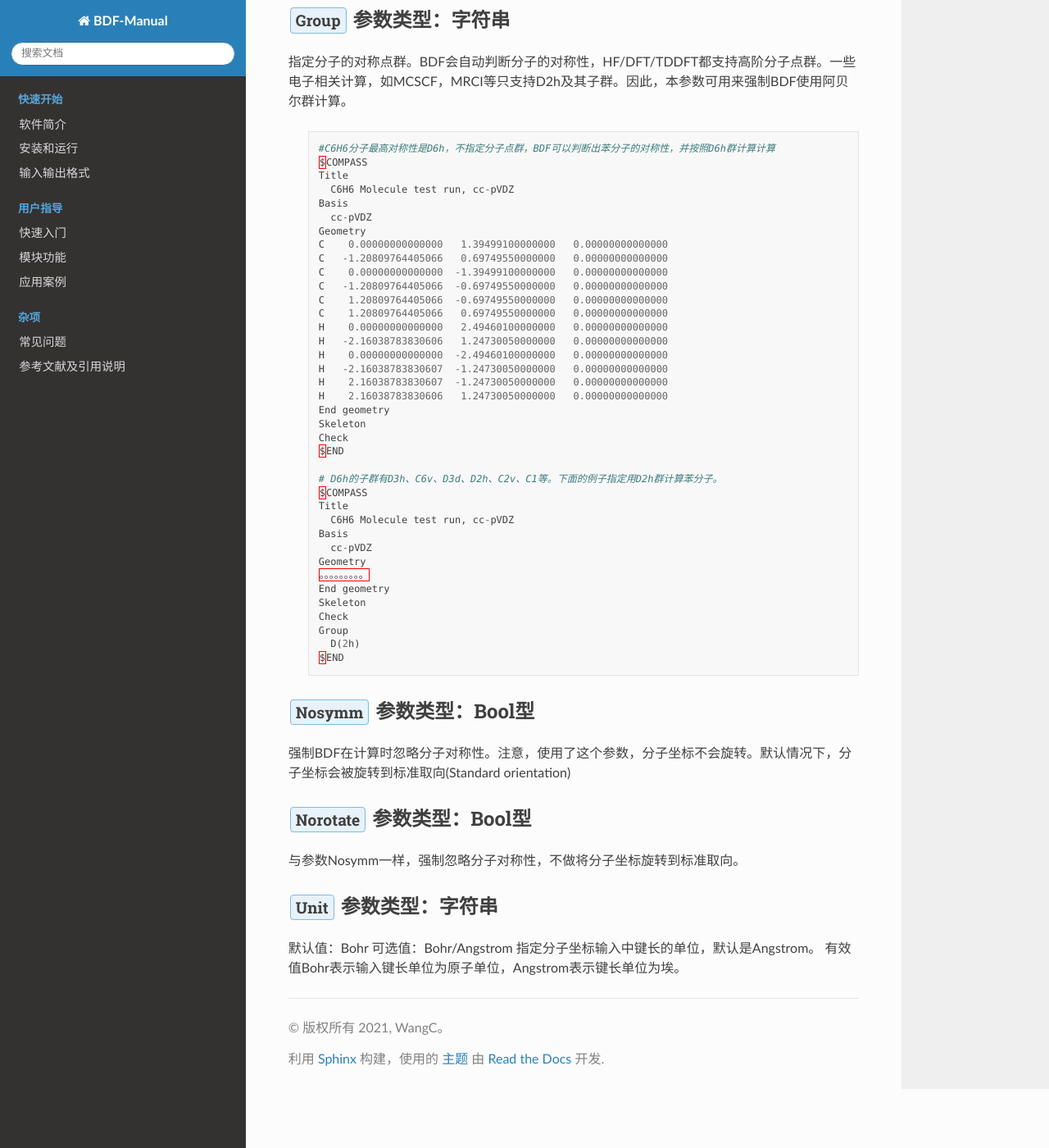
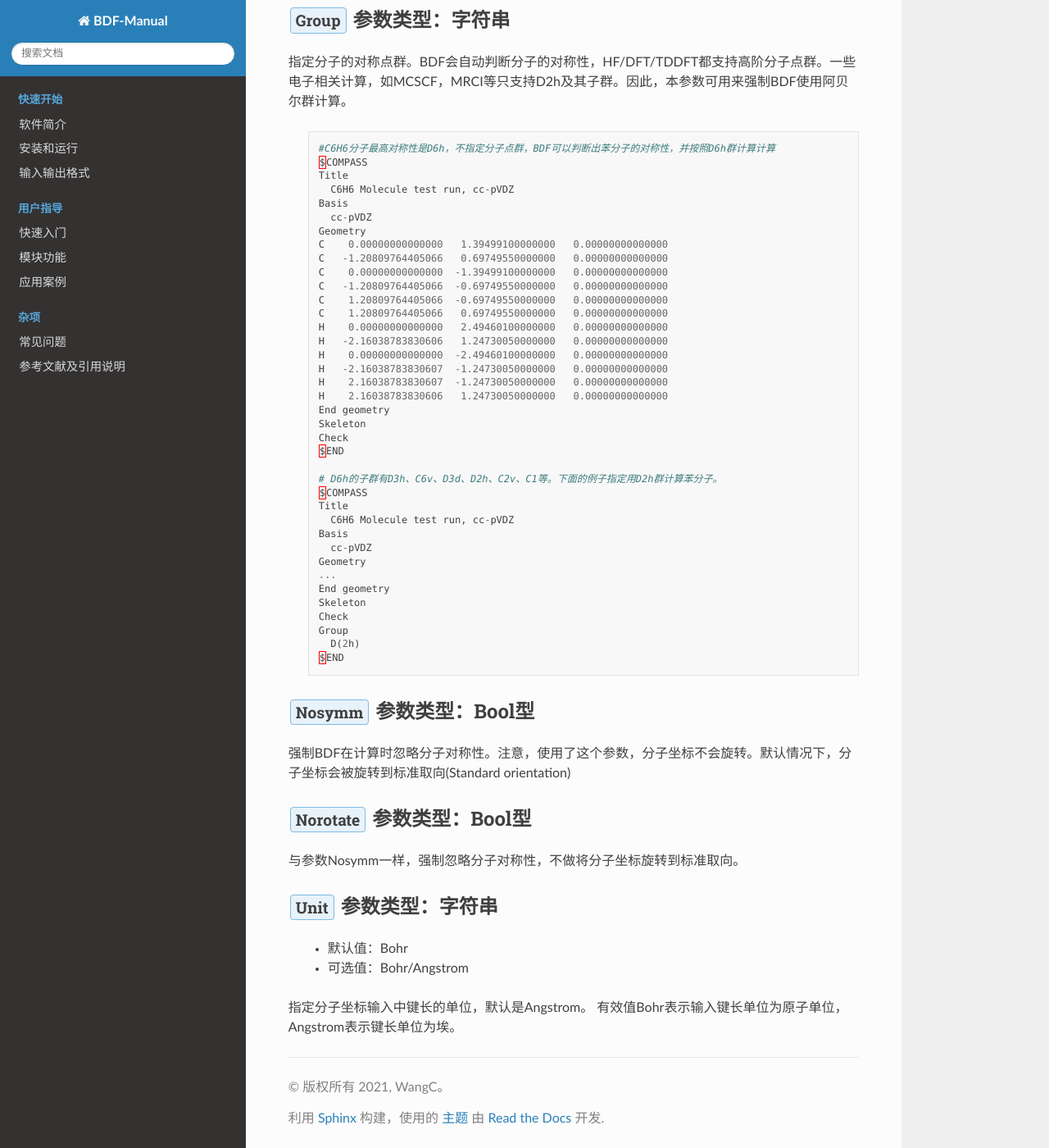
Before and after one commit to BDF-manual-maintenance/BDF-Manual, a Sphinx documentation site: the page built from source/module/compass.rst, in a window 1280 px wide and 1400 px high, scrolled down 1562 px. Shown: the whole window at 82% size. Built offline with Sphinx 7.4.7 and the Read the Docs theme 2.0.0, drawn with Linux system fonts in a browser that asks for light colours; pages that are not in the unit, such as notebooks, are missing from menus.

```diff
--- a/source/module/compass.rst
+++ b/source/module/compass.rst
@@ -104,7 +104,7 @@ Compass模块主要完成计算任务的初始化工作，包括读入用户定
      Basis
        cc-pVDZ
      Geometry
-     。。。。。。。。。
+     ...
      End geometry
      Skeleton
      Check
@@ -125,6 +125,7 @@ Compass模块主要完成计算任务的初始化工作，包括读入用户定
 :guilabel:`Unit` 参数类型：字符串
 ---------------------------------------------
 
-默认值：Bohr
-可选值：Bohr/Angstrom
+ * 默认值：Bohr
+ * 可选值：Bohr/Angstrom
+
 指定分子坐标输入中键长的单位，默认是Angstrom。 有效值Bohr表示输入键长单位为原子单位，Angstrom表示键长单位为埃。
```
